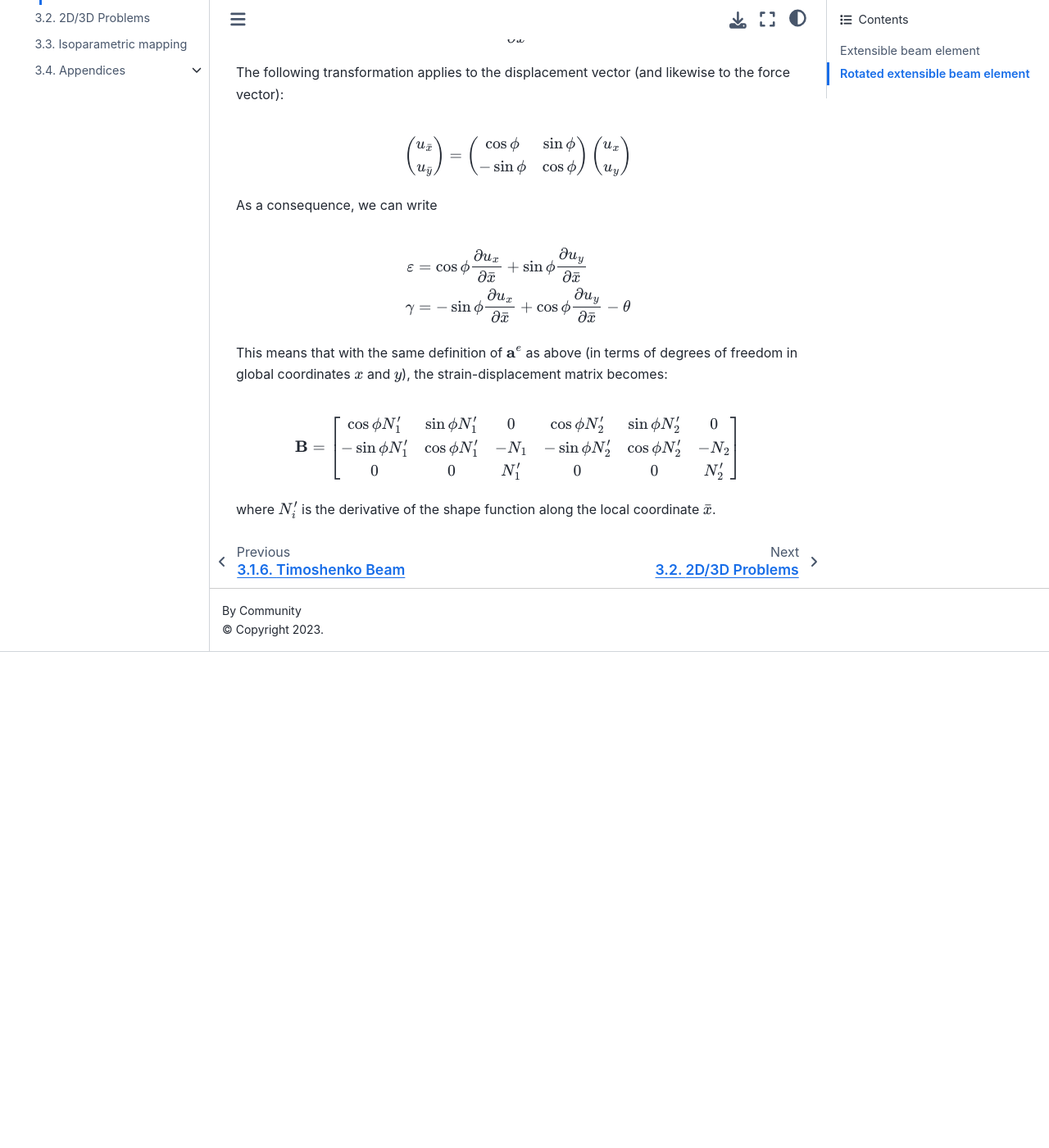
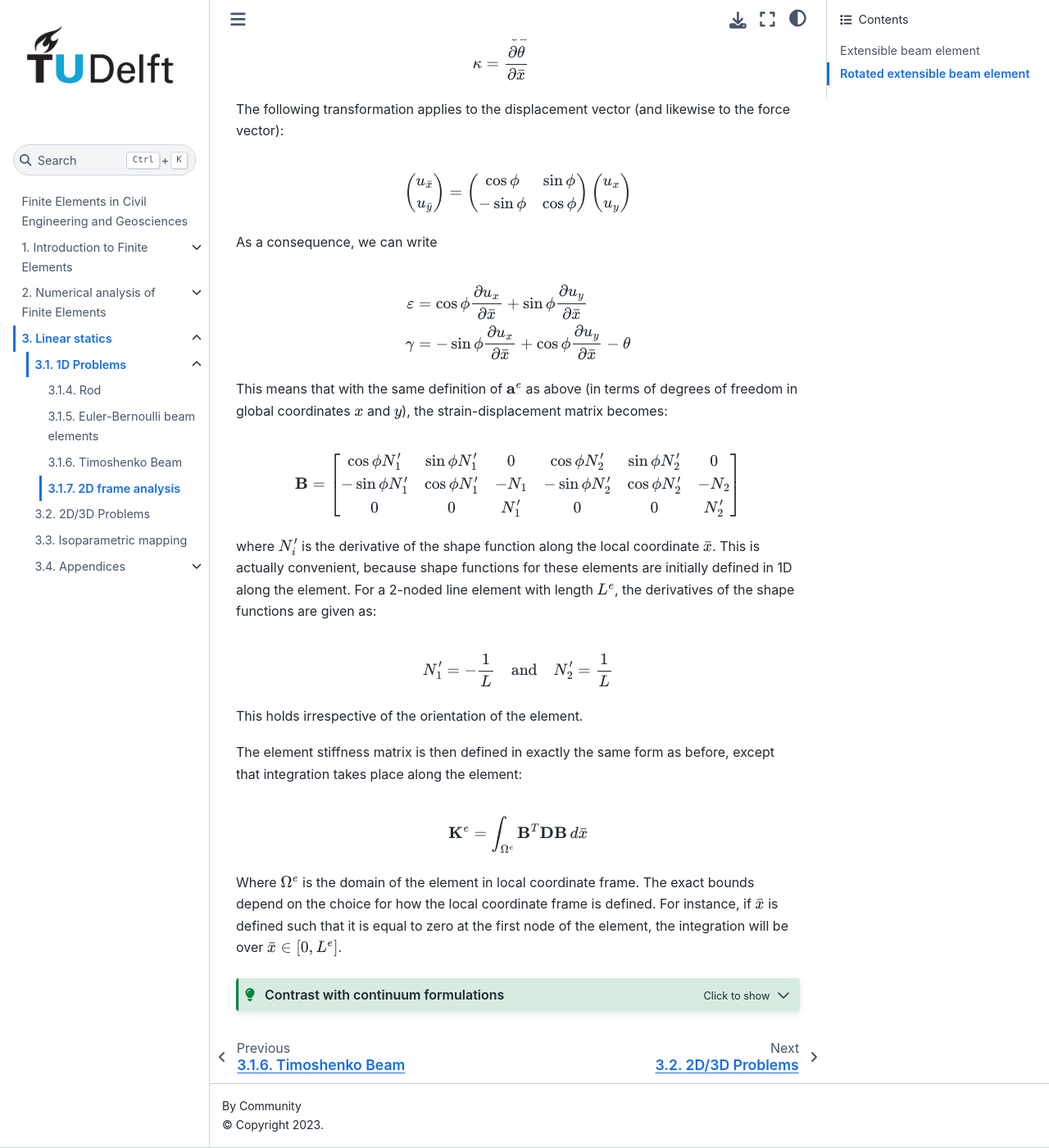
Before and after one commit to TeachBooks/mirror_computational_modelling, a Jupyter Book: the page built from book/Chapter3/space_frame.md, in a window 1280 px wide and 1400 px high, scrolled down 3601 px. Shown: the whole window at 82% size. Built offline with Jupyter Book 1.0.4 settings and Sphinx 7.4.7 and the Sphinx Book theme 1.1.4, drawn with Linux system fonts in a browser that asks for light colours; pages that are not in the unit, such as notebooks, are missing from menus; before the commit the page ends 4396 px from its top, so only the background shows below that; some of the changed text lies outside the part shown.

Commit message:
Complete text on frames

````diff
--- a/book/Chapter3/space_frame.md
+++ b/book/Chapter3/space_frame.md
@@ -84,8 +84,10 @@
 which allows for writing the element stiffness matrix in the familiar form
 
 $$
-\bK^e = \int_{\Omega^e} \bB^T\bD\bB \,d\Omega
+\bK^e = \int_{\Omega^e} \bB^T\bD\bB \,d x
 $$
+
+where $\Omega^e$ is the element domain.
 
 Note that we can define an element force vector, defined as
 
@@ -97,13 +99,13 @@
 
 $$
 \bff^e = \begin{pmatrix} F_{x1} \\ F_{y1} \\ M_{1} \\ F_{x2} \\ F_{y2} \\ M_{2} \end{pmatrix}
-$$
+$$(elem-force-vector)
 
 where $F_{xi}$ and $F_{yi}$ are the two components of a force vector on node $i$ and $M_i$ is a moment on node $i$.
 
 
 :::{card} Exercise
-Write out the product $\bB^T\bD\bB$ and show that this element works like a combination of a bar element and a Timoshenko beam element.
+Write out the matrix product $\bB^T\bD\bB$ in components and show that this element is indeed equivalent to a combination of a rod element and a Timoshenko beam element.
 
 <!-- TODO: add solution -->
 :::
@@ -146,4 +148,28 @@
 \end{bmatrix}
 $$
 
-where $N_i'$ is the derivative of the shape function along the local coordinate $\xloc$.
+where $N_i'$ is the derivative of the shape function along the local coordinate $\xloc$. This is actually convenient, because shape functions for these elements are initially defined in 1D along the element. For a 2-noded line element with length $L^e$, the derivatives of the shape functions are given as:
+
+$$
+N_1' = -\frac1L \quad \text{and} \quad N_2' = \frac1L
+$$
+
+This holds irrespective of the orientation of the element.
+
+The element stiffness matrix is then defined in exactly the same form as before, except that integration takes place along the element:
+
+$$
+\bK^e = \int_{\Omega^e} \bB^T\bD\bB \,d \bar{x}
+$$
+
+Where $\Omega^e$ is the domain of the element in local coordinate frame. The exact bounds depend on the choice for how the local coordinate frame is defined. For instance, if $\bar{x}$ is defined such that it is equal to zero at the first node of the element, the integration will be over $\bar{x}\in[0,L^e]$.
+
+```{admonition} Contrast with continuum formulations
+:class: tip, dropdown
+Firstly, you may notice that in this story there has been no explicit definition for the global stiffness matrix. For 1D problems and continuum problems in 2D or 3D, it can be a useful perspective to consider shape functions as being defined globally and introduce the element-by-element integration and assembly of the global stiffness matrix later on in the derivation. Here, in a case with 1D elements in 2D or 3D space, it would become quite cumbersome to define global shape functions and define global integration over the collection of 1D objects that form the frame. Therefore, we immediately formulate the element matrix here, knowing that this is in the end what is needed in the finite element implementation. Because the degrees of freedom and hence $\bK^e$ are defined in terms of global coordinate frame, the assembly of the global matrix by putting element matrices in the right position is done with exactly the same procedure as otherwise.
+
+Secondly, we have not used a strong form. For the the extensible beam, the strong form consists of three ODE's, one independent ODE for the rod plus two coupled ODEs for the beam. For the arbitrarily oriented beam, we have not written strong form equations. The connection between differently oriented elements can be interpreted mechanistically through the concept of element force vectors from Equation {eq}`elem-force-vector`. By assembling the global matrix, a global force vector arises where forces from different connected elements should together be in equilibrium with an external force, or just with one another in absence of any external force on the node. A more formal global derivation for finite elements for space frames is possible with the virtual work equation as starting point instead of the strong form.
+
+
+Finally, there is also no need for isoparametric mapping. Shape functions and integration scheme are defined in local coordinate $\bar{x}$. No mapping between $(\bar{x},\bar{y})$ and $(x,y)$ coordinates is needed, only a transformation of vectors: we have discussed this for displacements, and the same transformation is applied implicitly on forces through the $\phi$'s in $\bB^T$ in the element matrix formalation. A choices needs to be made on where $\bar{x}$ is defined to be zero. A mapping between $\bar{x}\in[0,L^e]$ and a local coordinate $\xi\in[-1,1]$ can be introduced but does bring much benefit.
+```
````
